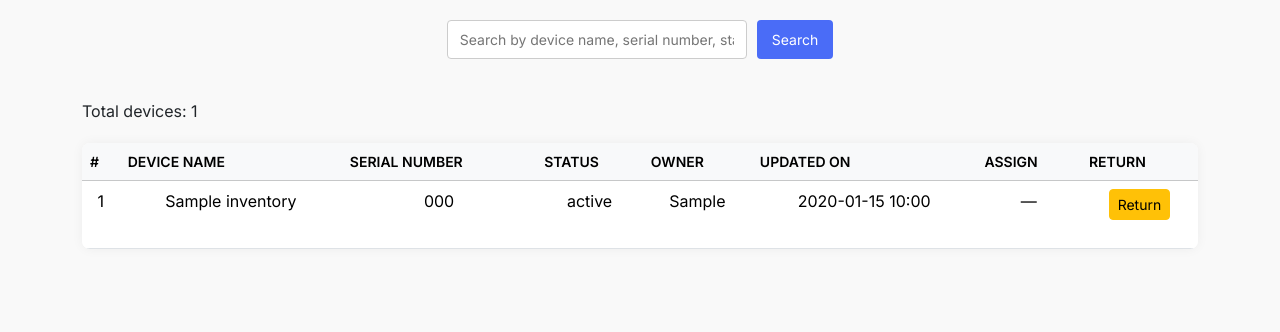
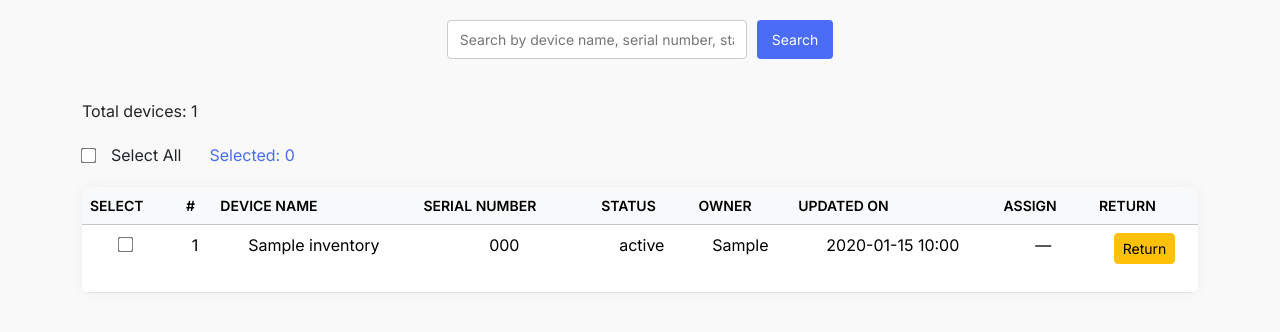
Before and after one commit to JJGaming007/qa-device-tracker, a Flask app: page / in a window 1280 px wide. Shown: the part 146-478 px from the top of the page. Run offline with Flask 3, Linux system fonts and the light colour scheme; a user stored in the database is signed in; tables that the repository leaves empty hold one stand-in row (values such as "Sample post"); parts of the project's set-up code (start-up, migrations or seed data) failed here and were passed over; some libraries are stand-ins or nearby versions.

Commit message:
Added Checklist

```diff
--- a/templates/index.html
+++ b/templates/index.html
@@ -76,6 +76,25 @@
         }
     }
 
+    /* Checkbox styling */
+    .device-checkbox {
+        transform: scale(1.2);
+        margin-right: 8px;
+    }
+
+    .select-all-container {
+        margin-bottom: 15px;
+        display: flex;
+        align-items: center;
+        gap: 8px;
+    }
+
+    .tally-info {
+        margin-left: 20px;
+        font-weight: 500;
+        color: #4a6cf7;
+    }
+
     /* ✅ Enhanced Dark Mode Styling */
     body.dark {
         background-color: #121212;
@@ -147,6 +166,9 @@
     }
     body.dark .toast.bg-danger {
         background-color: #dc3545 !important;
+    }
+    body.dark .tally-info {
+        color: #6c8fff;
     }
 
     /* Theme toggle switch styling */
@@ -241,9 +263,16 @@
     </div>
 
     {% if devices %}
+        <div class="select-all-container">
+            <input type="checkbox" id="selectAll" class="device-checkbox">
+            <label for="selectAll">Select All</label>
+            <span class="tally-info" id="tallyInfo">Selected: 0</span>
+        </div>
+
         <table class="table table-hover">
             <thead class="table-light">
                 <tr>
+                    <th>Select</th>
                     <th>#</th>
                     <th>Device Name</th>
                     <th>Serial Number</th>
@@ -257,6 +286,9 @@
             <tbody>
                 {% for device in devices %}
                 <tr>
+                    <td>
+                        <input type="checkbox" class="device-checkbox device-select" data-sr-no="{{ device.sr_no }}">
+                    </td>
                     <td>{{ device.sr_no }}</td>
                     <td>{{ device.device_name }}</td>
                     <td>{{ device.serial_number }}</td>
@@ -332,6 +364,42 @@
         console.log('Device updated:', data);
         location.reload();
     });
+
+    // Checkbox functionality for tallying
+    document.addEventListener('DOMContentLoaded', function() {
+        const selectAllCheckbox = document.getElementById('selectAll');
+        const deviceCheckboxes = document.querySelectorAll('.device-select');
+        const tallyInfo = document.getElementById('tallyInfo');
+
+        // Update tally count
+        function updateTally() {
+            const checkedCount = document.querySelectorAll('.device-select:checked').length;
+            tallyInfo.textContent = `Selected: ${checkedCount}`;
+        }
+
+        // Select all functionality
+        selectAllCheckbox.addEventListener('change', function() {
+            deviceCheckboxes.forEach(checkbox => {
+                checkbox.checked = this.checked;
+            });
+            updateTally();
+        });
+
+        // Individual checkbox change
+        deviceCheckboxes.forEach(checkbox => {
+            checkbox.addEventListener('change', function() {
+                // Update select all checkbox state
+                const checkedCount = document.querySelectorAll('.device-select:checked').length;
+                selectAllCheckbox.checked = checkedCount === deviceCheckboxes.length;
+                selectAllCheckbox.indeterminate = checkedCount > 0 && checkedCount < deviceCheckboxes.length;
+
+                updateTally();
+            });
+        });
+
+        // Initialize tally
+        updateTally();
+    });
 </script>
 </body>
 </html>
```
